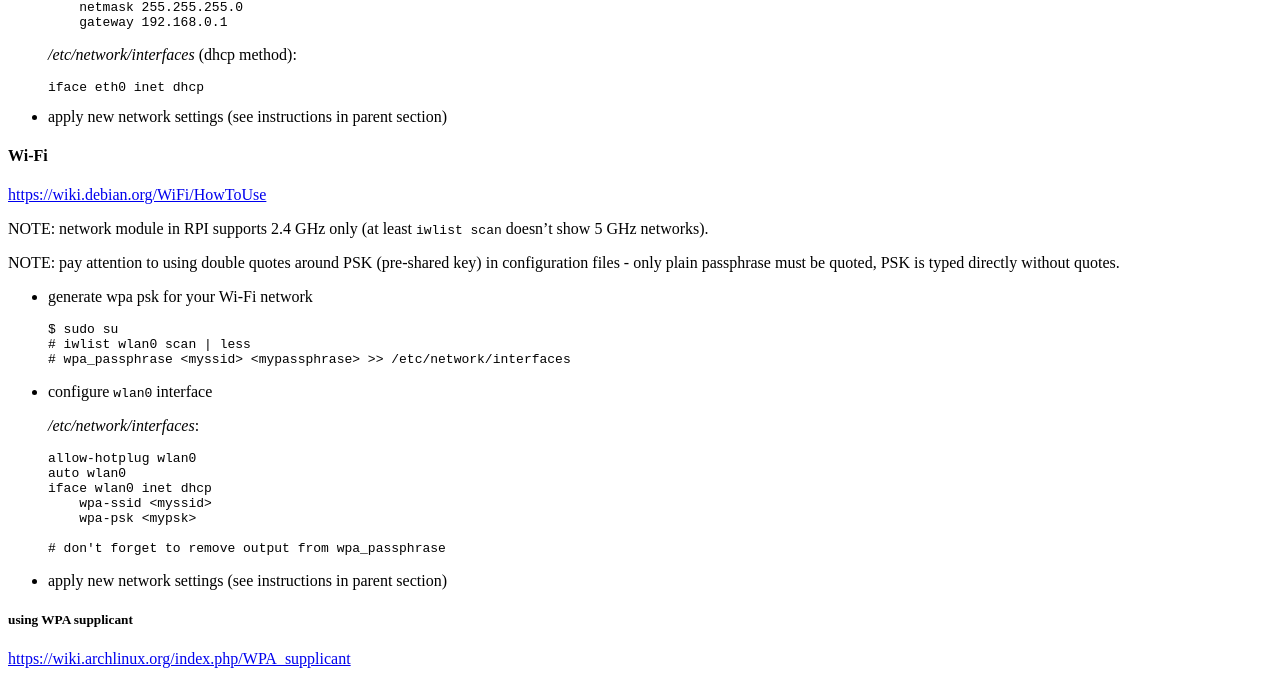
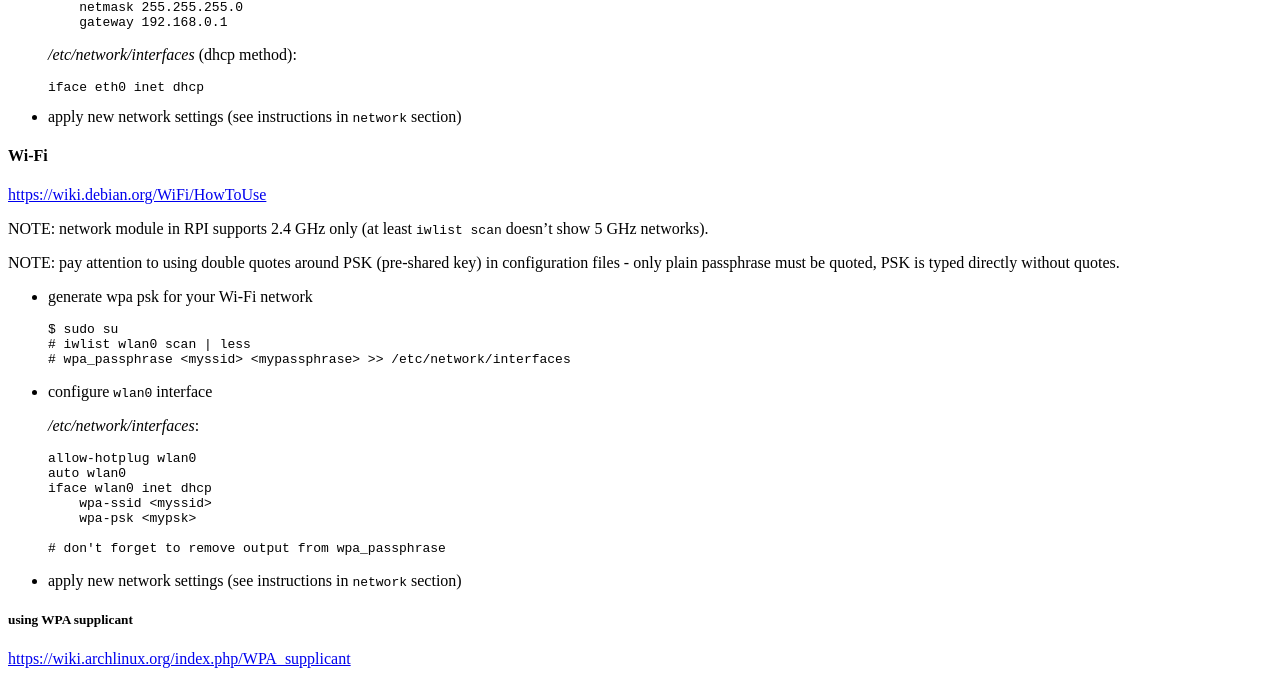
Before and after one commit to tap349/tap349.github.io, a Jekyll site: the page built from _posts/2017-04-15-raspberry-pi.md, in a window 1280 px wide and 1400 px high, scrolled down 4105 px. Shown: the part 152-831 px from the top of the window. Built offline with Jekyll 4.4.1, drawn with Linux system fonts in a browser that asks for light colours; some of the changed text lies outside the part shown.

Commit message:
update 2017-05-07_17:07:26

````diff
--- a/_posts/2017-04-15-raspberry-pi.md
+++ b/_posts/2017-04-15-raspberry-pi.md
@@ -273,7 +273,7 @@ make sure RPI Ethernet lights are on during boot - I used a cable with 4P4C
   iface eth0 inet dhcp
   ```
 
-- apply new network settings (see instructions in parent section)
+- apply new network settings (see instructions in `network` section)
 
 #### Wi-Fi
 
@@ -308,7 +308,7 @@ NOTE: pay attention to using double quotes around PSK (pre-shared key) in
   # don't forget to remove output from wpa_passphrase
   ```
 
-- apply new network settings (see instructions in parent section)
+- apply new network settings (see instructions in `network` section)
 
 ##### using WPA supplicant
 
@@ -360,6 +360,8 @@ NOTE: pay attention to using double quotes around PSK (pre-shared key) in
   iface wlan0 inet dhcp
       wpa-conf /etc/wpa_supplicant/wlan0.conf
   ```
+
+- apply new network settings (see instructions in `network` section)
 
 ### packages
 
````
